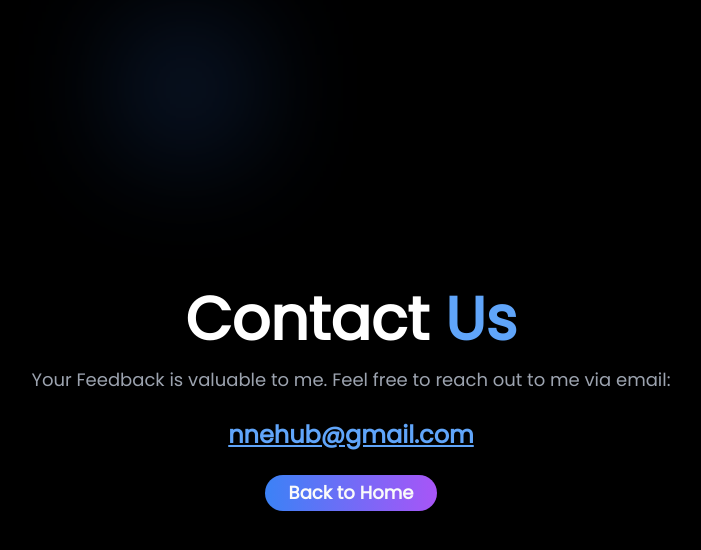
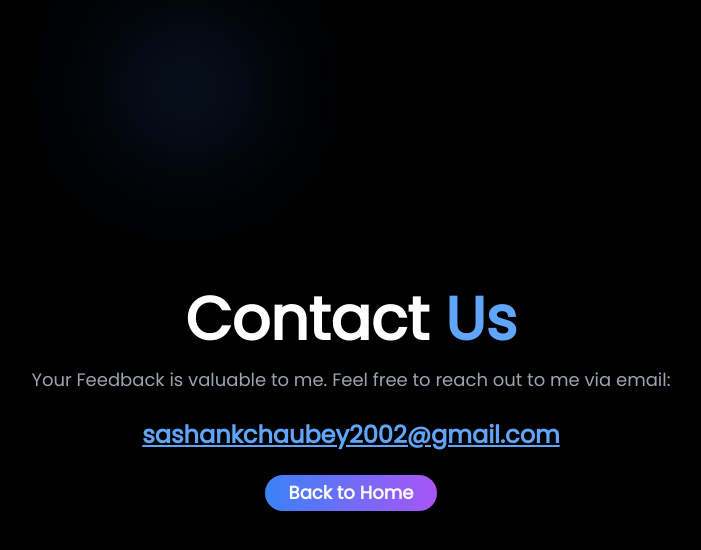
Before and after one commit to sh4sh4nk-9/AI-content-generator, a Next.js app: page /contact in a window 1280 px wide. Shown: the top 550 px of the page, without its empty margins (289-990 px from the left). Built offline with nearby package versions, Linux system fonts and the light colour scheme.

Commit message:
Update page.tsx

```diff
--- a/app/contact/page.tsx
+++ b/app/contact/page.tsx
@@ -40,7 +40,7 @@ export default function Contact() {
         animate={{ opacity: 1, scale: 1 }}
         transition={{ duration: 0.6, delay: 0.3 }}
       >
-        nnehub@gmail.com
+        sashankchaubey2002@gmail.com
       </motion.a>
 
 
```
